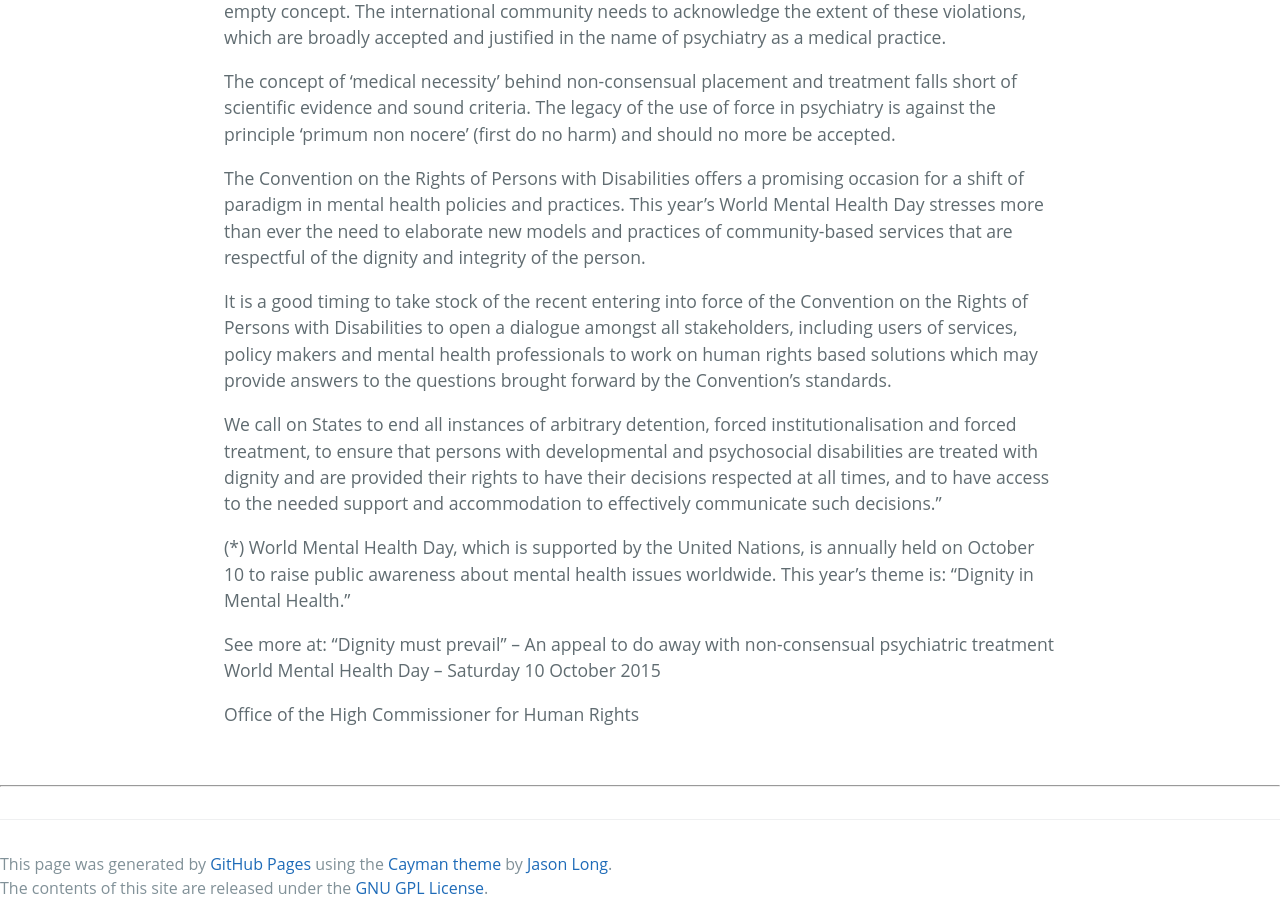
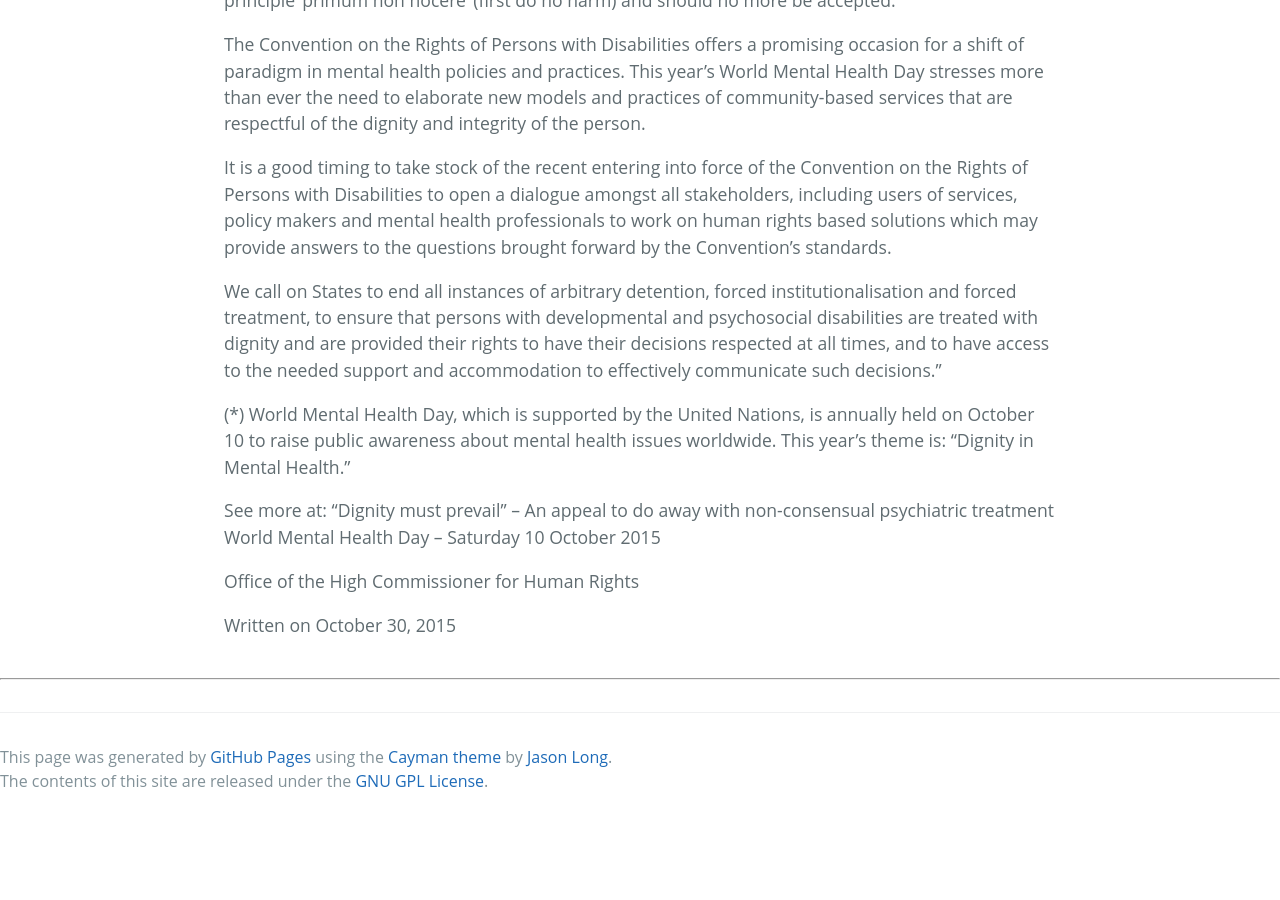
Before and after one commit to mdrights/mdrights.github.io, a Jekyll site: the page built from _posts/2015-10-30-dignity-must-prevail.md, in a window 1280 px wide and 900 px high, scrolled down 1543 px. Built offline with Jekyll 4.4.1, drawn with Linux system fonts in a browser that asks for light colours; Markdown is read by kramdown in place of the engine named in the settings; after the commit the page ends 2336 px from its top, so only the background shows below that.

Commit message:
add posts1

```diff
--- a/_layouts/post.html
+++ b/_layouts/post.html
@@ -2,25 +2,15 @@
 layout: default
 ---
 
-<div class="post">
+<article class="post">
+  <h1>{{ page.title }}</h1>
 
-	<article class="post-content">
+  <div class="entry">
+    {{ content }}
+  </div>
 
-		<div class="post-header">
-			<h1 class="post-title">{{ page.title }}</h1>
-			<p class="post-meta">{% assign post = page %}{% include post_meta.html %}</p>
-		</div>
+  <div class="date">
+    Written on {{ page.date | date: "%B %e, %Y" }}
+  </div>
 
-		{% if page.headpic %}
-		<p><img src="{{ site.baseurl }}/images/{{ page.date | date: "%Y/%m" }}/{{ page.headpic }}"{% if page.headpic_alt %} alt="{{ page.headpic_alt }}"{% endif %}></p>
-		{% endif %}
-
-		{{ content }}
-
-	</article>
-
-	{% if page.comments %}
-	{% include disqus_comment.html %}
-	{% endif %}
-
-</div>
+</article>
```
Also changed, not shown: 1 other file.
